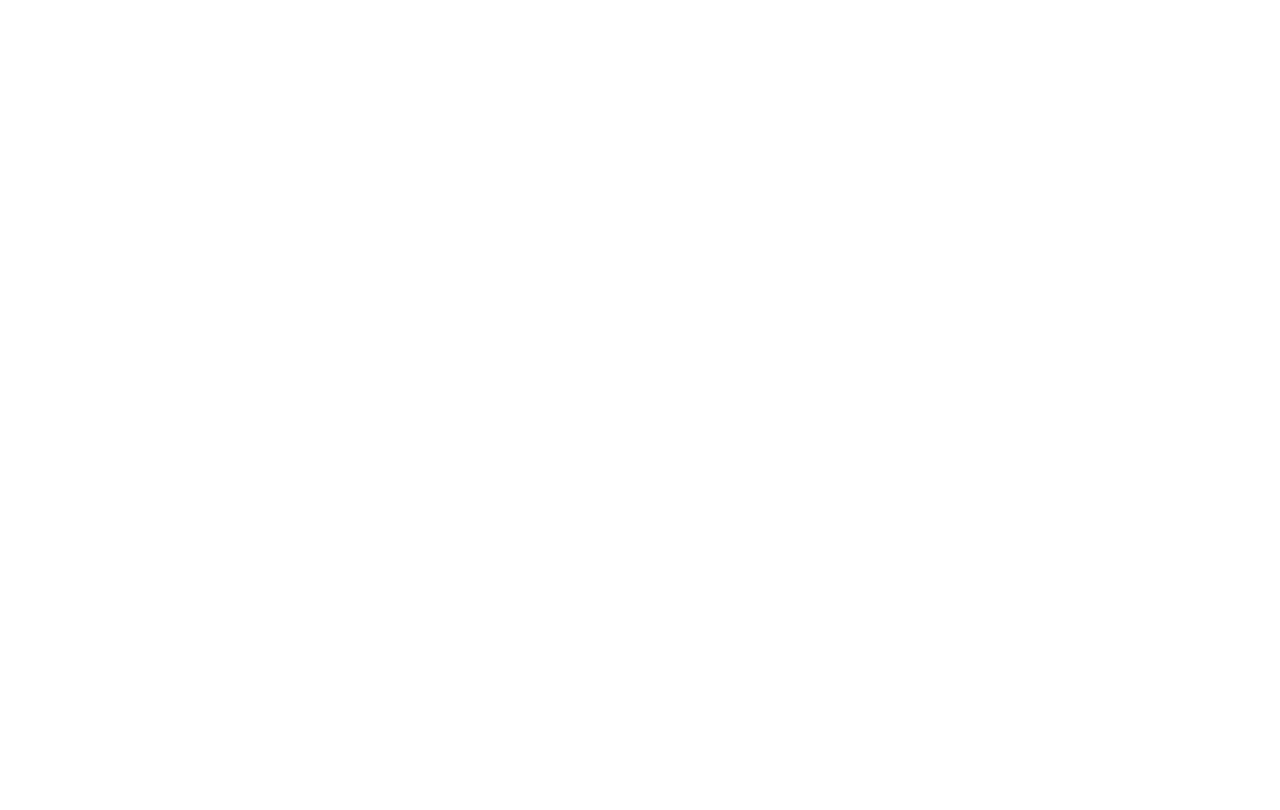
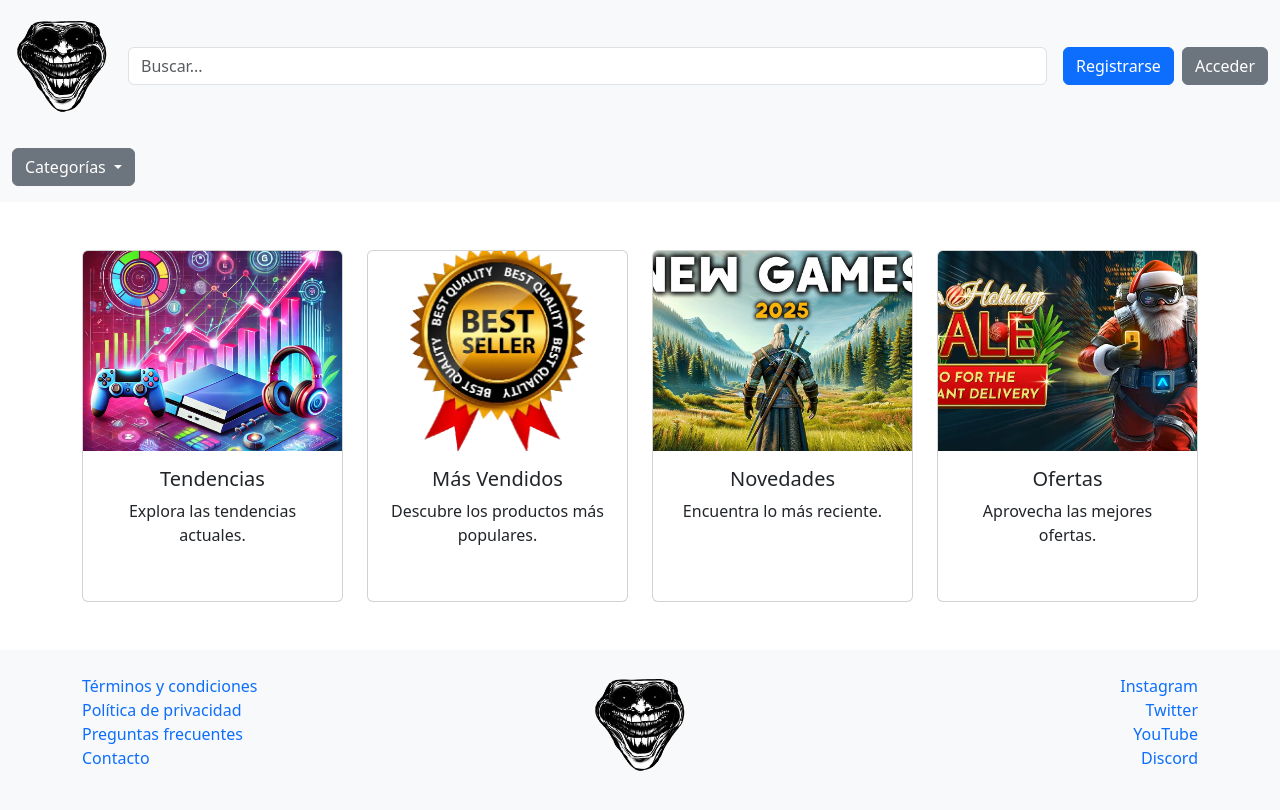
Before and after one commit to n3oari/Proyecto-Final---LM, a plain HTML site: page index.html in a window 1280 px wide. Drawn offline with nearby package versions, Linux system fonts and the light colour scheme.

Commit message:
html actualizado

```diff
--- a/index.html
+++ b/index.html
@@ -1,11 +1,162 @@
 <!DOCTYPE html>
 <html lang="en">
-<head>
-    <meta charset="UTF-8">
-    <meta name="viewport" content="width=device-width, initial-scale=1.0">
-    <title>Document</title>
-</head>
-<body>
+  <head>
+    <meta charset="UTF-8" />
+    <meta name="viewport" content="width=device-width, initial-scale=1.0" />
+    <title>Proyecto Final</title>
 
-</body>
+    <link rel="stylesheet" href="style.css" />
+    <link
+      href="https://cdn.jsdelivr.net/npm/bootstrap@5.3.0-alpha3/dist/css/bootstrap.min.css"
+      rel="stylesheet"
+    />
+  </head>
+  <body>
+    <header class="bg-light py-3">
+      <div class="container-fluid">
+        <div class="d-flex justify-content-between align-items-center">
+          <div>
+            <img src="img/trollface.png" alt="Logo" class="logo" />
+          </div>
+
+          <div class="flex-grow-1 mx-3">
+            <input type="text" class="form-control" placeholder="Buscar..." />
+          </div>
+
+          <div class="d-flex">
+            <button class="btn btn-primary me-2">Registrarse</button>
+            <button class="btn btn-secondary">Acceder</button>
+          </div>
+        </div>
+      </div>
+    </header>
+
+    <footer class="bg-light py-3">
+      <div class="container-fluid">
+        <div class="d-flex justify-content-start">
+          <div class="dropdown">
+            <button
+              class="btn btn-secondary dropdown-toggle"
+              type="button"
+              id="dropdownMenuButton1"
+              data-bs-toggle="dropdown"
+              aria-expanded="false"
+            >
+              Categorías
+            </button>
+            <ul class="dropdown-menu" aria-labelledby="dropdownMenuButton1">
+              <li><a class="dropdown-item" href="#">Género 1</a></li>
+              <li><a class="dropdown-item" href="#">Género 2</a></li>
+              <li><a class="dropdown-item" href="#">Género 3</a></li>
+              <li><a class="dropdown-item" href="#">Género 4</a></li>
+              <li><a class="dropdown-item" href="#">Género 5</a></li>
+              <li><a class="dropdown-item" href="#">Género 6</a></li>
+              <li><a class="dropdown-item" href="#">Género 7</a></li>
+              <li><a class="dropdown-item" href="#">Género 8</a></li>
+              <li><a class="dropdown-item" href="#">Género 9</a></li>
+              <li><a class="dropdown-item" href="#">Género 10</a></li>
+            </ul>
+          </div>
+        </div>
+      </div>
+    </footer>
+
+    <main class="container my-5">
+      <div class="row main-content">
+        <div class="col-md-3">
+          <div class="card">
+            <img
+              src="img/trend.webp"
+              alt="Imagen Tendencia"
+              class="card-img-top"
+            />
+            <div class="card-body text-center">
+              <h5 class="card-title">Tendencias</h5>
+              <p class="card-text">Explora las tendencias actuales.</p>
+            </div>
+          </div>
+        </div>
+        <div class="col-md-3">
+          <div class="card">
+            <img
+              src="img/bestseller.png"
+              alt="Imagen Más Vendidos"
+              class="card-img-top"
+            />
+            <div class="card-body text-center">
+              <h5 class="card-title">Más Vendidos</h5>
+              <p class="card-text">Descubre los productos más populares.</p>
+            </div>
+          </div>
+        </div>
+        <div class="col-md-3">
+          <div class="card">
+            <img
+              src="img/releases.jpg"
+              alt="Imagen Novedades"
+              class="card-img-top"
+            />
+            <div class="card-body text-center">
+              <h5 class="card-title">Novedades</h5>
+              <p class="card-text">Encuentra lo más reciente.</p>
+            </div>
+          </div>
+        </div>
+        <div class="col-md-3">
+          <div class="card">
+            <img
+              src="img/offers.avif"
+              alt="Imagen Ofertas"
+              class="card-img-top"
+            />
+            <div class="card-body text-center">
+              <h5 class="card-title">Ofertas</h5>
+              <p class="card-text">Aprovecha las mejores ofertas.</p>
+            </div>
+          </div>
+        </div>
+      </div>
+    </main>
+
+    <footer class="bg-light py-4">
+      <div class="container">
+        <div class="row">
+          <div class="col-md-4">
+            <ul class="list-unstyled">
+              <li>
+                <a href="#" class="text-decoration-none"
+                  >Términos y condiciones</a
+                >
+              </li>
+              <li>
+                <a href="#" class="text-decoration-none"
+                  >Política de privacidad</a
+                >
+              </li>
+              <li>
+                <a href="#" class="text-decoration-none"
+                  >Preguntas frecuentes</a
+                >
+              </li>
+              <li><a href="#" class="text-decoration-none">Contacto</a></li>
+            </ul>
+          </div>
+          <div class="col-md-4 text-center">
+            <img src="img/trollface.png" alt="Logo" class="logo" />
+          </div>
+          <div class="col-md-4 text-end">
+            <ul class="list-unstyled">
+              <li><a href="#" class="text-decoration-none">Instagram</a></li>
+              <li><a href="#" class="text-decoration-none">Twitter</a></li>
+              <li><a href="#" class="text-decoration-none">YouTube</a></li>
+              <li><a href="#" class="text-decoration-none">Discord</a></li>
+            </ul>
+          </div>
+        </div>
+      </div>
+    </footer>
+
+    <script src="https://cdn.jsdelivr.net/npm/@popperjs/core@2.11.6/dist/umd/popper.min.js"></script>
+    <script src="https://cdn.jsdelivr.net/npm/bootstrap@5.3.0-alpha3/dist/js/bootstrap.min.js"></script>
+  </body>
 </html>
--- /dev/null
+++ b/style.css
@@ -0,0 +1,20 @@
+.card-img-top {
+  width: 100%;
+  height: 200px;
+  object-fit: cover;
+}
+
+.card-body {
+  height: 150px;
+  overflow: hidden;
+}
+
+.card {
+  display: flex;
+  flex-direction: column;
+  justify-content: space-between;
+}
+.logo {
+  width: 100px;
+  height: auto;
+}
```
Also changed, not shown: img/bestseller.png (added), img/offers.avif (added), img/releases.jpg (added), img/trend.webp (added), img/trollface.png (added).
